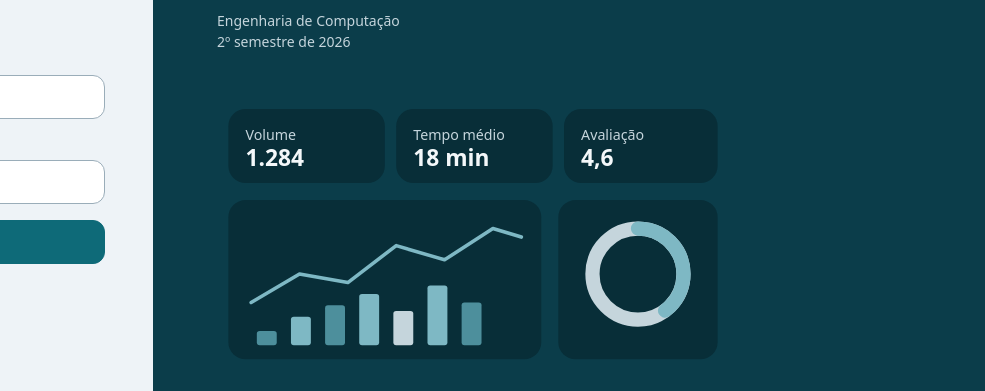
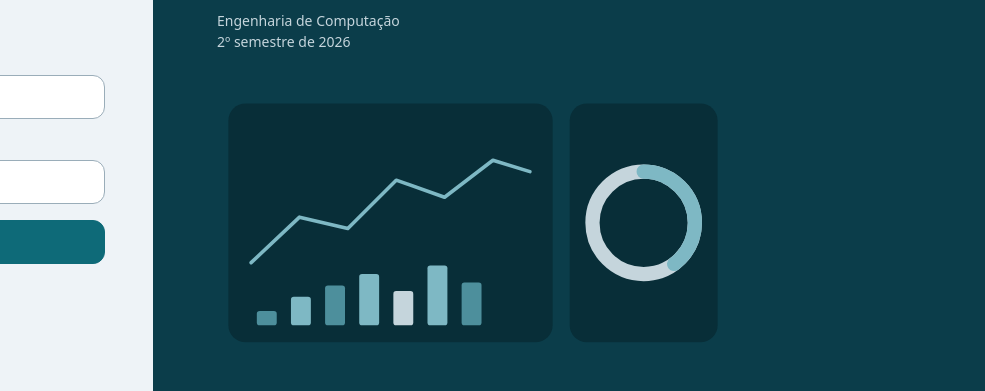
Before and after one commit to policarpofelipe/pi4-univesp, a website built with Vite: page frontend/index.html in a window 1280 px wide. Shown: the part 252-643 px from the top of the page, 295-1280 px from the left. Built offline with nearby package versions, Linux system fonts and the light colour scheme.

Commit message:
ajustes visuais

```diff
--- a/frontend/index.html
+++ b/frontend/index.html
@@ -78,77 +78,17 @@
         <figure class="login-ilustracao" aria-hidden="true">
           <svg
             xmlns="http://www.w3.org/2000/svg"
-            viewBox="0 0 360 200"
+            viewBox="0 0 360 184"
             width="360"
-            height="200"
+            height="184"
             focusable="false"
           >
             <rect
               class="ilust-placa"
               x="8"
-              y="12"
-              width="110"
-              height="52"
-              rx="12"
-            />
-            <rect
-              class="ilust-placa"
-              x="126"
-              y="12"
-              width="110"
-              height="52"
-              rx="12"
-            />
-            <rect
-              class="ilust-placa"
-              x="244"
-              y="12"
-              width="108"
-              height="52"
-              rx="12"
-            />
-            <text class="ilust-rotulo" x="20" y="34" font-size="10">
-              Volume
-            </text>
-            <text
-              class="ilust-valor"
-              x="20"
-              y="52"
-              font-size="16"
-              font-weight="700"
-            >
-              1.284
-            </text>
-            <text class="ilust-rotulo" x="138" y="34" font-size="10">
-              Tempo médio
-            </text>
-            <text
-              class="ilust-valor"
-              x="138"
-              y="52"
-              font-size="16"
-              font-weight="700"
-            >
-              18 min
-            </text>
-            <text class="ilust-rotulo" x="256" y="34" font-size="10">
-              Avaliação
-            </text>
-            <text
-              class="ilust-valor"
-              x="256"
-              y="52"
-              font-size="16"
-              font-weight="700"
-            >
-              4,6
-            </text>
-            <rect
-              class="ilust-placa"
-              x="8"
-              y="76"
-              width="220"
-              height="112"
+              y="8"
+              width="228"
+              height="168"
               rx="12"
             />
             <polyline
@@ -157,12 +97,12 @@
               stroke-width="2.5"
               stroke-linecap="round"
               stroke-linejoin="round"
-              points="24,148 58,128 92,134 126,108 160,118 194,96 214,102"
+              points="24,120 58,88 92,96 126,62 160,74 194,48 220,56"
             />
             <rect
               class="ilust-barra-a"
               x="28"
-              y="168"
+              y="154"
               width="14"
               height="10"
               rx="2"
@@ -170,7 +110,7 @@
             <rect
               class="ilust-barra-b"
               x="52"
-              y="158"
+              y="144"
               width="14"
               height="20"
               rx="2"
@@ -178,7 +118,7 @@
             <rect
               class="ilust-barra-a"
               x="76"
-              y="150"
+              y="136"
               width="14"
               height="28"
               rx="2"
@@ -186,7 +126,7 @@
             <rect
               class="ilust-barra-b"
               x="100"
-              y="142"
+              y="128"
               width="14"
               height="36"
               rx="2"
@@ -194,7 +134,7 @@
             <rect
               class="ilust-barra-c"
               x="124"
-              y="154"
+              y="140"
               width="14"
               height="24"
               rx="2"
@@ -202,7 +142,7 @@
             <rect
               class="ilust-barra-b"
               x="148"
-              y="136"
+              y="122"
               width="14"
               height="42"
               rx="2"
@@ -210,37 +150,37 @@
             <rect
               class="ilust-barra-a"
               x="172"
-              y="148"
+              y="134"
               width="14"
               height="30"
               rx="2"
             />
             <rect
               class="ilust-placa"
-              x="240"
-              y="76"
-              width="112"
-              height="112"
+              x="248"
+              y="8"
+              width="104"
+              height="168"
               rx="12"
             />
             <circle
               class="ilust-anel-fundo"
-              cx="296"
-              cy="128"
-              r="32"
+              cx="300"
+              cy="92"
+              r="36"
               fill="none"
               stroke-width="10"
             />
             <circle
               class="ilust-anel"
-              cx="296"
-              cy="128"
-              r="32"
+              cx="300"
+              cy="92"
+              r="36"
               fill="none"
               stroke-width="10"
-              stroke-dasharray="80 201"
+              stroke-dasharray="90 226"
               stroke-linecap="round"
-              transform="rotate(-90 296 128)"
+              transform="rotate(-90 300 92)"
             />
           </svg>
         </figure>
--- a/frontend/src/styles/main.css
+++ b/frontend/src/styles/main.css
@@ -288,14 +288,6 @@ a:hover {
 
 .ilust-placa {
   fill: var(--color-identity-deep);
-}
-
-.ilust-rotulo {
-  fill: var(--color-on-identity-muted);
-}
-
-.ilust-valor {
-  fill: var(--color-on-identity);
 }
 
 .ilust-linha {
```
Also changed, not shown: .cursor/UI.md.
